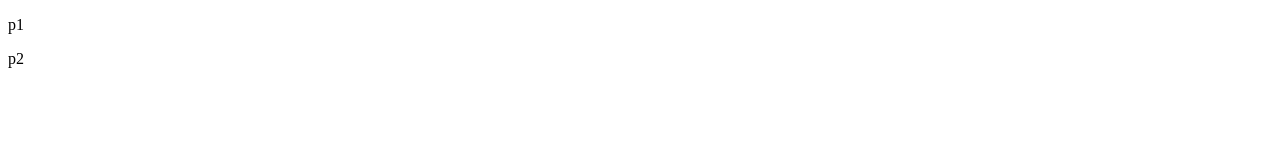
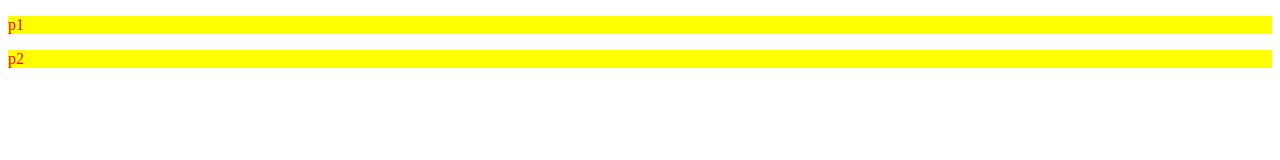
Before and after one commit to zlxl0519/hello-test, a plain HTML site: page index.html in a window 1280 px wide. Drawn offline with Linux system fonts and the light colour scheme.

Commit message:
p color, background-color changed

```diff
--- a/index.html
+++ b/index.html
@@ -4,6 +4,12 @@
     <meta charset="UTF-8">
     <meta name="viewport" content="width=device-width, initial-scale=1.0">
     <title>index.html</title>
+    <style>
+        p{
+            color: red;
+            background-color: yellow;
+        }
+    </style>
 </head>
 <body>
     <p>p1</p>
```
